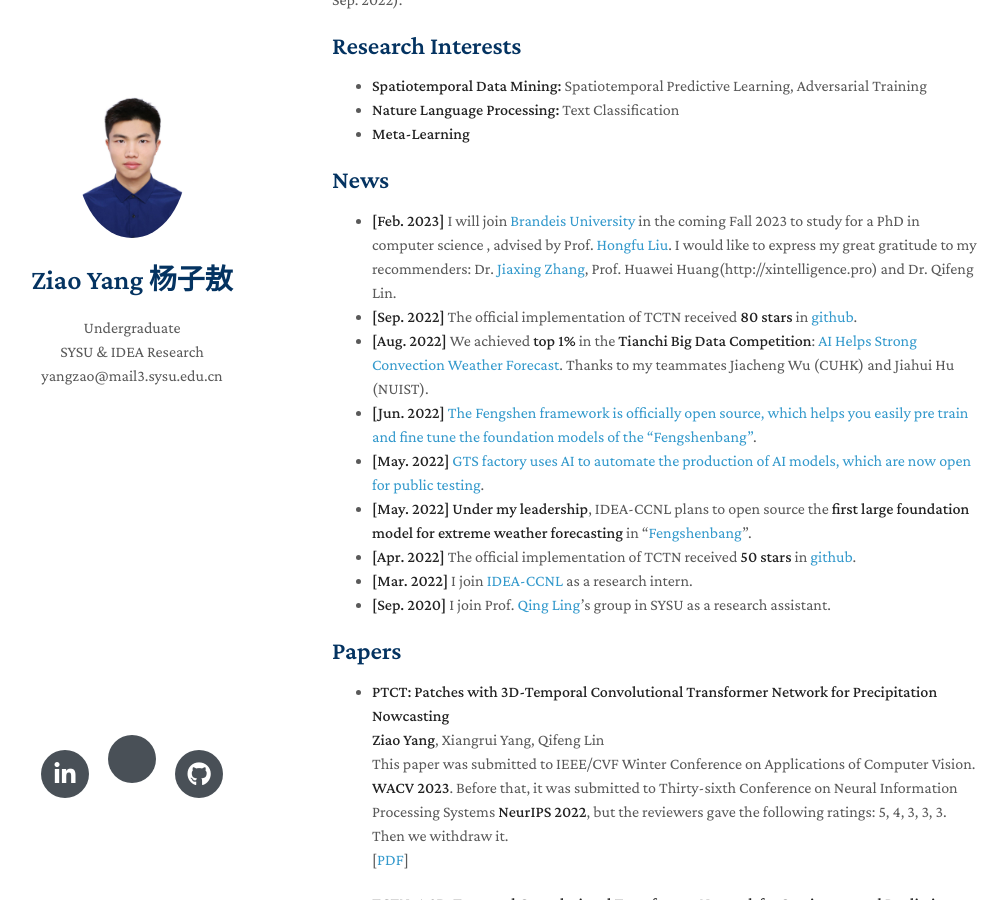
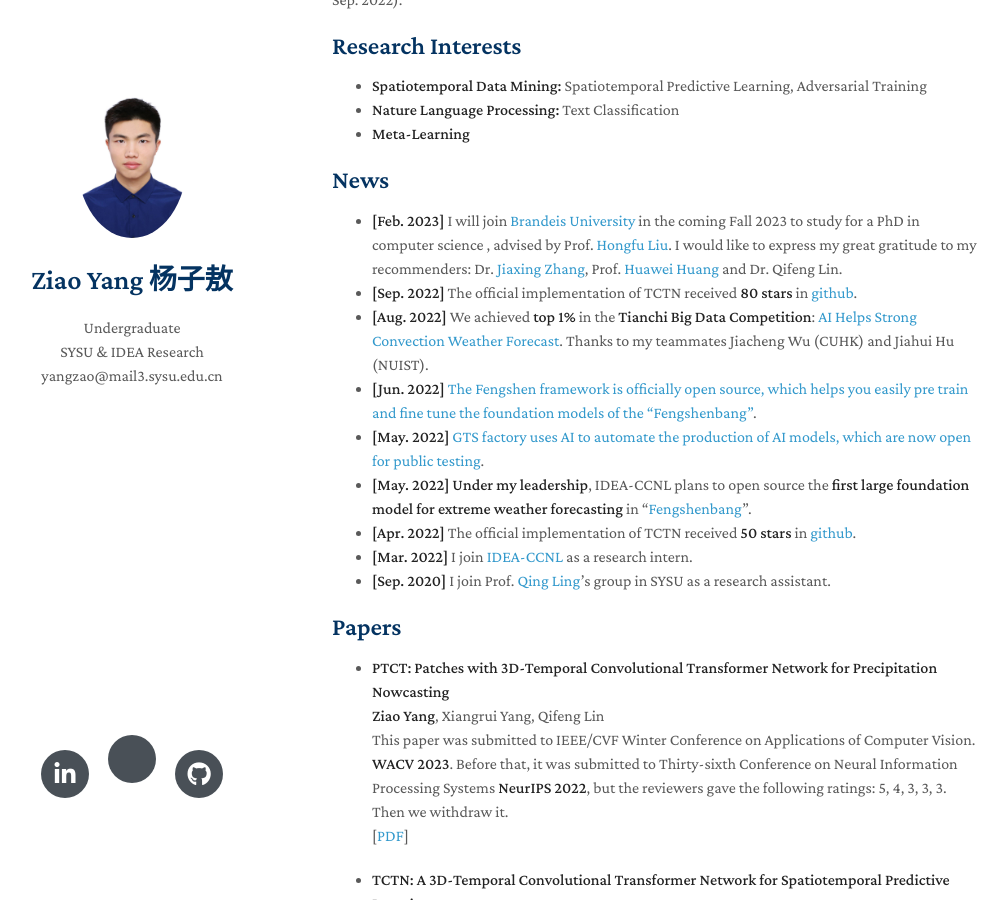
Before and after one commit to yangziao56/homepage, a Jekyll site: the page built from index.md, in a window 1280 px wide and 900 px high, scrolled down 329 px. Shown: the whole window, without its empty margins (138-1146 px from the left). Built offline with Jekyll 4.4.1, drawn with Linux system fonts in a browser that asks for light colours; nearby versions of some CDN libraries; a style sheet for code colours, icons or effects is not loaded; our own code applies the rules of GitHub Pages for plain Markdown files.

Commit message:
Update index.md
Signed-off-by: Ziao Yang <70676524+yangziao56@users.noreply.github.com>

```diff
--- a/index.md
+++ b/index.md
@@ -17,7 +17,7 @@
 - **Meta-Learning**
 
 ## News
-- **[Feb. 2023]** I will join [Brandeis University](https://www.brandeis.edu) in the coming Fall 2023 to study for a PhD in computer science , advised by Prof. [Hongfu Liu](https://hongfuliu.com). I would like to express my great gratitude to my recommenders: Dr. [Jiaxing Zhang](https://idea.edu.cn/en/person/zhangjiaxing.html), Prof. Huawei Huang(http://xintelligence.pro) and Dr. Qifeng Lin.
+- **[Feb. 2023]** I will join [Brandeis University](https://www.brandeis.edu) in the coming Fall 2023 to study for a PhD in computer science , advised by Prof. [Hongfu Liu](https://hongfuliu.com). I would like to express my great gratitude to my recommenders: Dr. [Jiaxing Zhang](https://idea.edu.cn/en/person/zhangjiaxing.html), Prof. [Huawei Huang](http://xintelligence.pro) and Dr. Qifeng Lin.
 - **[Sep. 2022]** The official implementation of TCTN received **80 stars** in [github](https://github.com/yangziao56/TCTN-pytorch).
 - **[Aug. 2022]** We achieved **top 1%** in the **Tianchi Big Data Competition**: [AI Helps Strong Convection Weather Forecast](https://tianchi.aliyun.com/competition/entrance/531962/rankingList). Thanks to my teammates Jiacheng Wu (CUHK) and Jiahui Hu (NUIST).
 - **[Jun. 2022]** [The Fengshen framework is officially open source, which helps you easily pre train and fine tune the foundation models of the "Fengshenbang"](https://mp.weixin.qq.com/s/NtaEVMdTxzTJfVr-uQ419Q).
```
